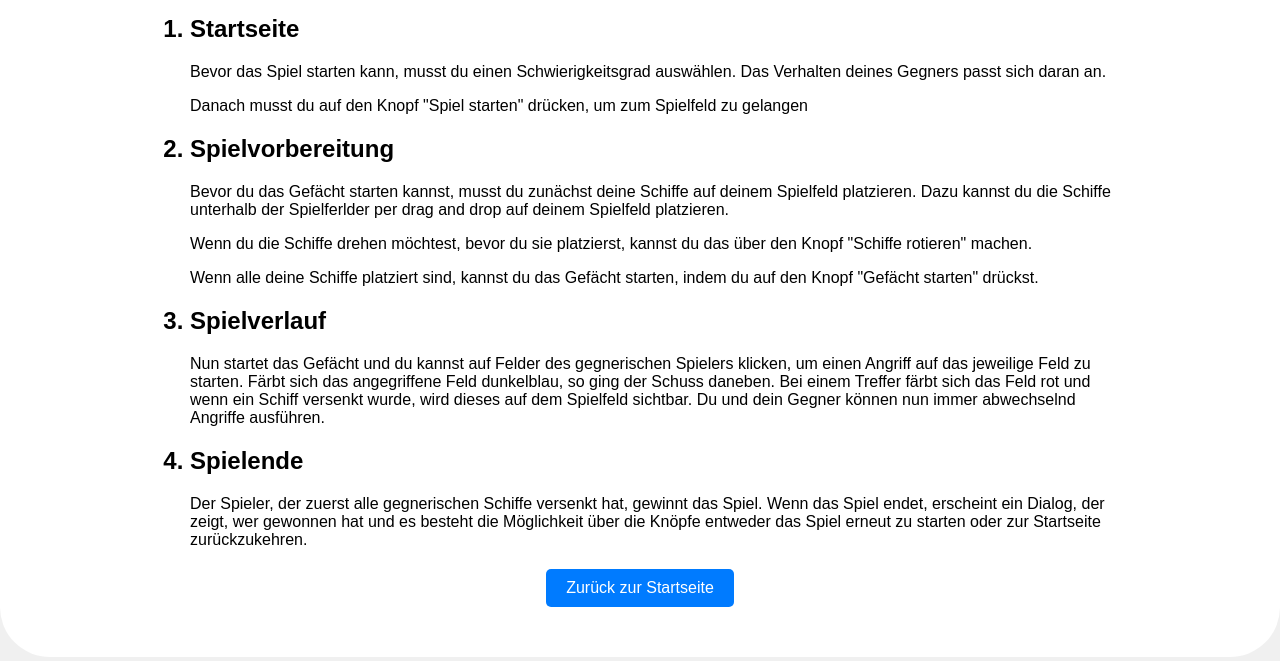
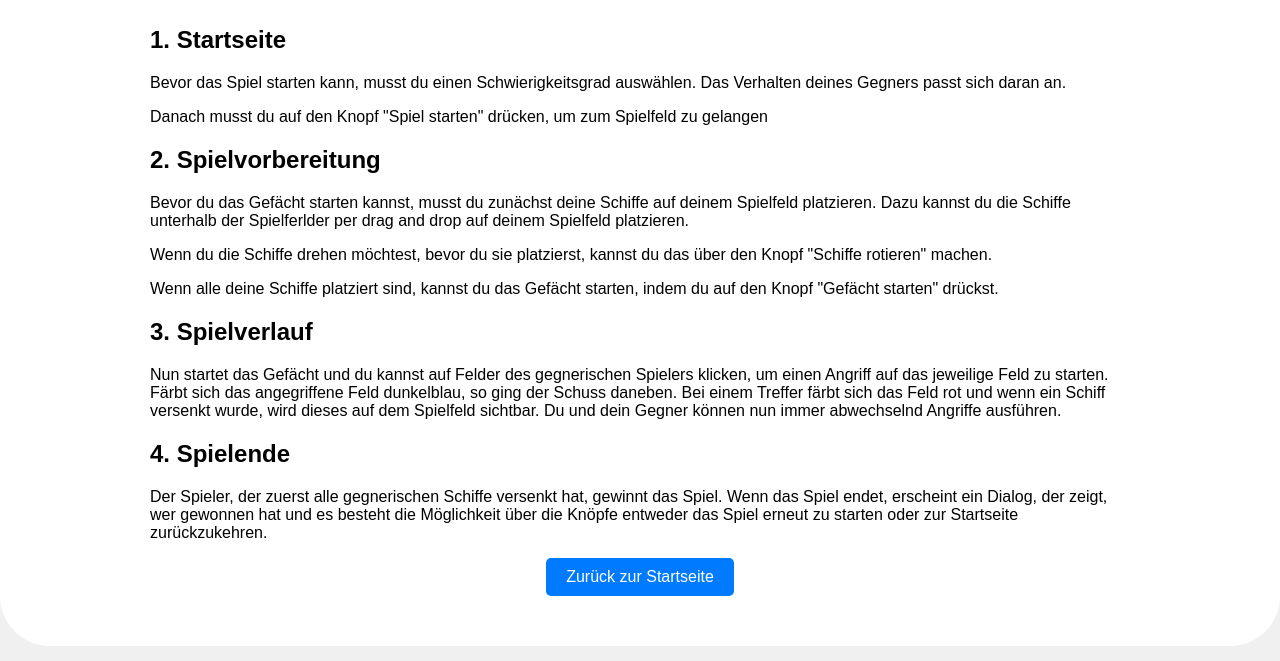
Before and after one commit to F-Palmer/Battleships, a website: page public/anleitung.html in a window 1280 px wide. Shown: the part 139-800 px from the top of the page. Drawn offline with Linux system fonts and the light colour scheme.

Commit message:
Alles durch den nu html Checker gejagt und alles korrigiert

```diff
--- a/public/anleitung.html
+++ b/public/anleitung.html
@@ -1,8 +1,9 @@
 <!DOCTYPE html>
 <html lang="de">
     <head>
-        <meta charset="utf-8"/>
+        <meta charset="utf-8">
         <link rel="stylesheet" type="text/css" href="index.css">
+        <script src="index.js"></script>
         <title>Battleships Anleitung</title>
     </head>
     <body class="menuebody">
@@ -13,14 +14,13 @@
             <h1>Battleships Anleitung</h1>
 
             <div id="anleitung">
-                <ol>
-                    <h2><li>Startseite</h2>
+                <h2>1. Startseite</h2>
                 <p>Bevor das Spiel starten kann, musst du einen Schwierigkeitsgrad auswählen.
                     Das Verhalten deines Gegners passt sich daran an.
                 </p>
                 <p>Danach musst du auf den Knopf "Spiel starten" drücken, um zum Spielfeld zu gelangen</p>
-                    </li>
-                    <h2><li>Spielvorbereitung</h2>
+
+                <h2>2. Spielvorbereitung</h2>
                     <p>
                         Bevor du das Gefächt starten kannst, musst du zunächst deine Schiffe auf deinem Spielfeld platzieren.
                         Dazu kannst du die Schiffe unterhalb der Spielferlder per drag and drop auf deinem Spielfeld platzieren.
@@ -31,31 +31,22 @@
                     <p>
                         Wenn alle deine Schiffe platziert sind, kannst du das Gefächt starten, indem du auf den Knopf "Gefächt starten" drückst.
                     </p>
-                    </li>
-                    <h2><li>Spielverlauf</h2>
+
+                <h2>3. Spielverlauf</h2>
                     <p>
                         Nun startet das Gefächt und du kannst auf Felder des gegnerischen Spielers klicken, um einen Angriff auf das jeweilige Feld zu starten.
                         Färbt sich das angegriffene Feld dunkelblau, so ging der Schuss daneben. Bei einem Treffer färbt sich das Feld rot und wenn ein Schiff versenkt wurde, wird dieses auf dem Spielfeld sichtbar.
                         Du und dein Gegner können nun immer abwechselnd Angriffe ausführen.
                     </p>
-                    </li>
-                    <h2><li>Spielende</h2>
+
+                <h2>4. Spielende</h2>
                     <p>
                         Der Spieler, der zuerst alle gegnerischen Schiffe versenkt hat, gewinnt das Spiel.
                         Wenn das Spiel endet, erscheint ein Dialog, der zeigt, wer gewonnen hat und es besteht die Möglichkeit über die Knöpfe entweder das Spiel erneut zu starten oder zur Startseite zurückzukehren.
                     </p>
-                    </li>
-                </ol>
-
-
-                <h2>
-
-                </h2>
             </div>
 
-            <a href="index.html">
-                <button id="backToStartingPage">Zurück zur Startseite</button>
-            </a>
+                <button id="backToStartingPage" onclick="backToIndex()">Zurück zur Startseite</button>
 
         </div>
     </body>
--- a/public/index.js
+++ b/public/index.js
@@ -29,3 +29,11 @@ function startGame(){
 
     }
 }
+
+function backToIndex(){
+    document.location.href = "/index.html"
+}
+
+function openAnleitung(){
+    document.location.href = "/anleitung.html"
+}
```
Also changed, not shown: public/battleships.html (+2 -2 lines), public/impressum.html (+3 -5 lines), public/index.html (+4 -13 lines). Lines whose indentation alone changed are shown as unchanged.
